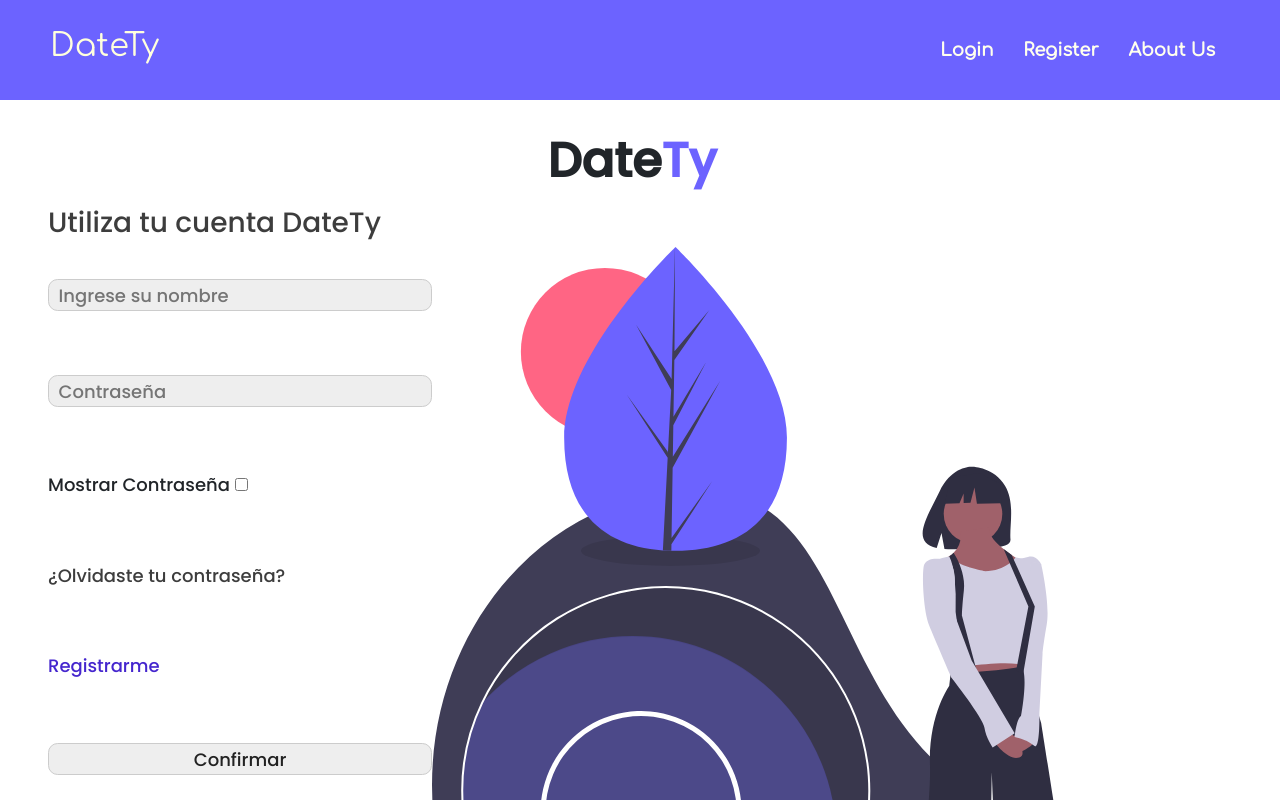
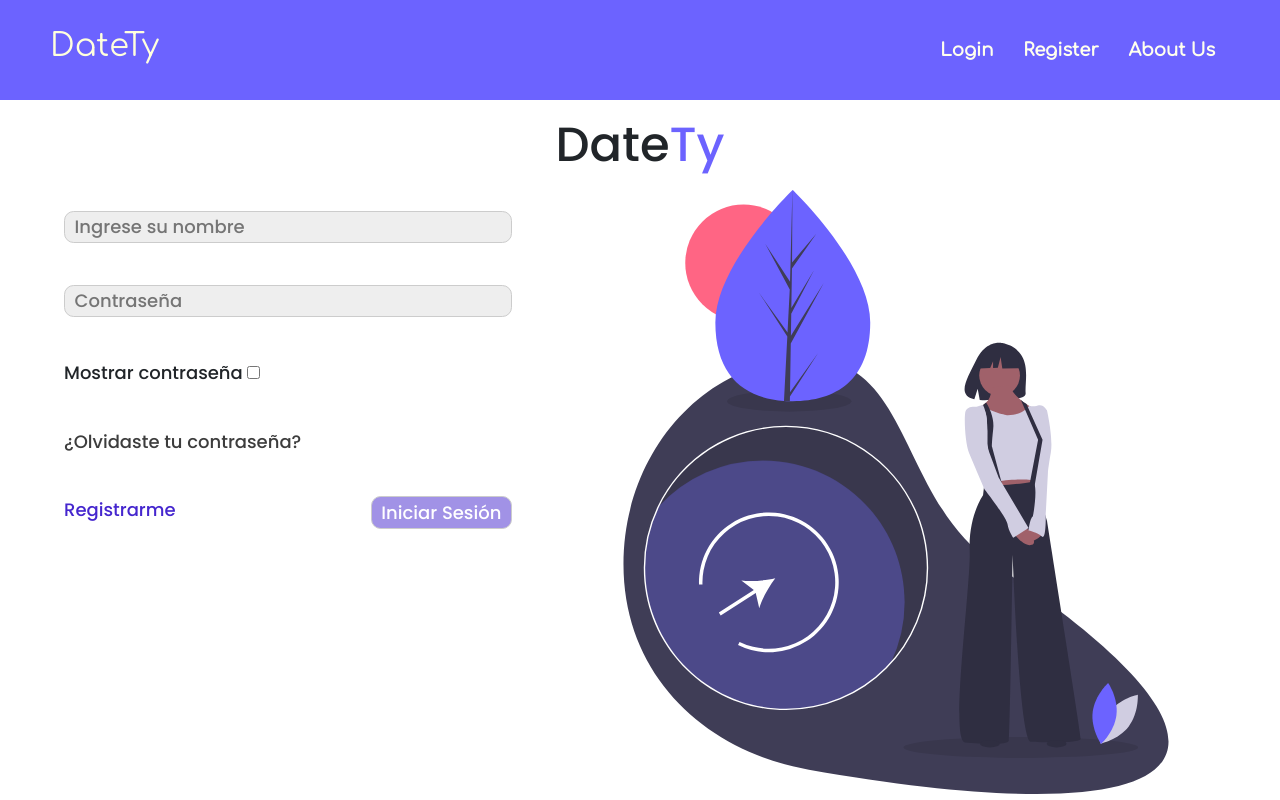
Before and after one commit to dylansel/Datety, a React (Vite) app in the folder frontend/: page /login in a window 1280 px wide. Shown: the top 800 px of the page. Built offline with nearby package versions, Linux system fonts and the light colour scheme.

Commit message:
Estilos terminados del Login

```diff
--- a/frontend/src/pages/Login.jsx
+++ b/frontend/src/pages/Login.jsx
@@ -2,6 +2,8 @@ import React, { useState, useEffect } from "react"
 import Header from "../components/utils/Header"
 import Input from "../components/utils/Input"
 import SVG from "../imgs/img_welcome.svg"
+import "../stylesheets/animations.css"
+
 
 let initialForm= {
   user: "",
@@ -10,35 +12,48 @@ let initialForm= {
 
 export default function Login() {
 
-  let tittleStyle = {
-    textAlign: "center",
-    margin: "1rem 0",
-    fontSize: "3rem",
-    fontWeight: "bold",
+  const [form, setForm] = useState(initialForm);
+  const [check, setCheck] = useState(false);
+
+  const contenedorPrincipal = {
+    display: "flex",
+    height: "calc(100vh - 12.25rem)",
+    boxSizing: "border-box"
   }
 
-  let loginContainerStyle= {
-    height: "calc(100vh - 6.25rem)",
-    boxSizing: "border-box",
-    padding: "1rem 4rem 0 3rem"
-
+  const styleTittle = {
+    textAlign: "center",
+    fontWeight: "bord",
+    fontSize: "3rem",
+    margin: "1rem",
   }
 
-  let loginStyle= {
+  const styleLogin = {
     display: "flex",
-    flexDirection: "row-reverse"
+    flexDirection: "row-reverse",
+    width: "100vw"
   }
 
-  let formStyle={
+  const formStyle = {
     display: "flex",
     flexDirection: "column",
-    flexGrow: 1,
-    height: "70vh",
+    flexGrow: "1",
+    height: "45vh",
     justifyContent: "space-around",
+    maxWidth: "35%"
   }
 
-  const [form, setForm] = useState(initialForm);
-  const [check, setCheck] = useState(false);
+  const imgStyle={
+    flexGrow: "1",
+    maxWidth: "60%"
+  }
+
+  const buttonLogin = {
+    display: "flex",
+    width: "100%",
+    justifyContent: "space-between"
+  }
+
   const handleChange = (e) => {
     setForm({
       ...form,
@@ -57,7 +72,7 @@ export default function Login() {
     }
   }
 
-  const styleLinks = {
+  const styleLink = {
     textDecoration: "none",
     color: "rgba(20, 20, 20, 0.827)"
   }
@@ -65,24 +80,25 @@ export default function Login() {
   return (
     <>
         <Header />
-        <div className="login-container-style" style={loginContainerStyle}>
-          <h2 style={tittleStyle}>Date<span className="violet-text">Ty</span></h2>
-          <h3 style={styleLinks}>Utiliza tu cuenta DateTy</h3>
-          <div className="login-style" style={loginStyle}>
-            <img src={SVG} alt="" />
-            <form className="form-login" action="" style={formStyle} onSubmit={handleSubmit} classTyle="input_register" >
-             <Input type="text" name="user" value={form.user} onChange={handleChange} placeholder="Ingrese su nombre" />
-             <Input type={(check) ? "text" : "password"} name="pass" value={form.pass} onChange={handleChange} placeholder="Contraseña"  />
-             <div>
-             <label htmlFor="">Mostrar Contraseña </label> <Input type="checkbox" name="check" value={form.check} onChange={handleCheck} />
-             </div>
-             <a href="" style={styleLinks}>¿Olvidaste tu contraseña?</a>
-             <a href="" style={{ ...styleLinks, color: "rgba(69, 38, 206, 1)" }}>Registrarme</a>
-             <Input type="submit" name="confirm" value="Confirmar" style={{background: "rgba(69, 38, 206, 0.5)"}} />
+        <h2 style={styleTittle}>Date<span className="violet-text">Ty</span></h2>
+
+       <div className="contenedor-principal" style={contenedorPrincipal}>
+          <div className="login-style" style={styleLogin}>
+            <img src={SVG} alt="Imagen Login" style={imgStyle}/>
+            <form className="form-login" style={formStyle}>
+              <Input value={form.user} type="text" onChange={handleChange} placeholder="Ingrese su nombre" name="user" />
+              <Input value={form.pass} type={(check) ? "text" : "password" } onChange={handleChange} placeholder="Contraseña" name="pass"/>
+              <div>
+                <label htmlFor="">Mostrar contraseña</label> <Input value={form.check} type="checkbox" onChange={handleCheck}/>
+              </div>
+              <a href="" style={styleLink}>¿Olvidaste tu contraseña?</a>
+              <div style={buttonLogin}>
+                <a href="" style={{...styleLink, color: "rgba(69, 38, 206, 1)"}}>Registrarme</a>
+                <Input type="submit" value="Iniciar Sesión" name="confirm" onSubmit={handleSubmit} classStyle="check-login"></Input>
+              </div>
             </form>
-            </div>
-        </div>
-
+          </div>
+       </div>
 
   </>
   )
--- a/frontend/src/stylesheets/animations.css
+++ b/frontend/src/stylesheets/animations.css
@@ -116,3 +116,8 @@ body{
         max-width: 90% !important;
     }
 }
+
+.check-login{
+    background: rgba(69, 38, 206, 0.5) !important;
+    color: #ffffff !important;
+}
```
